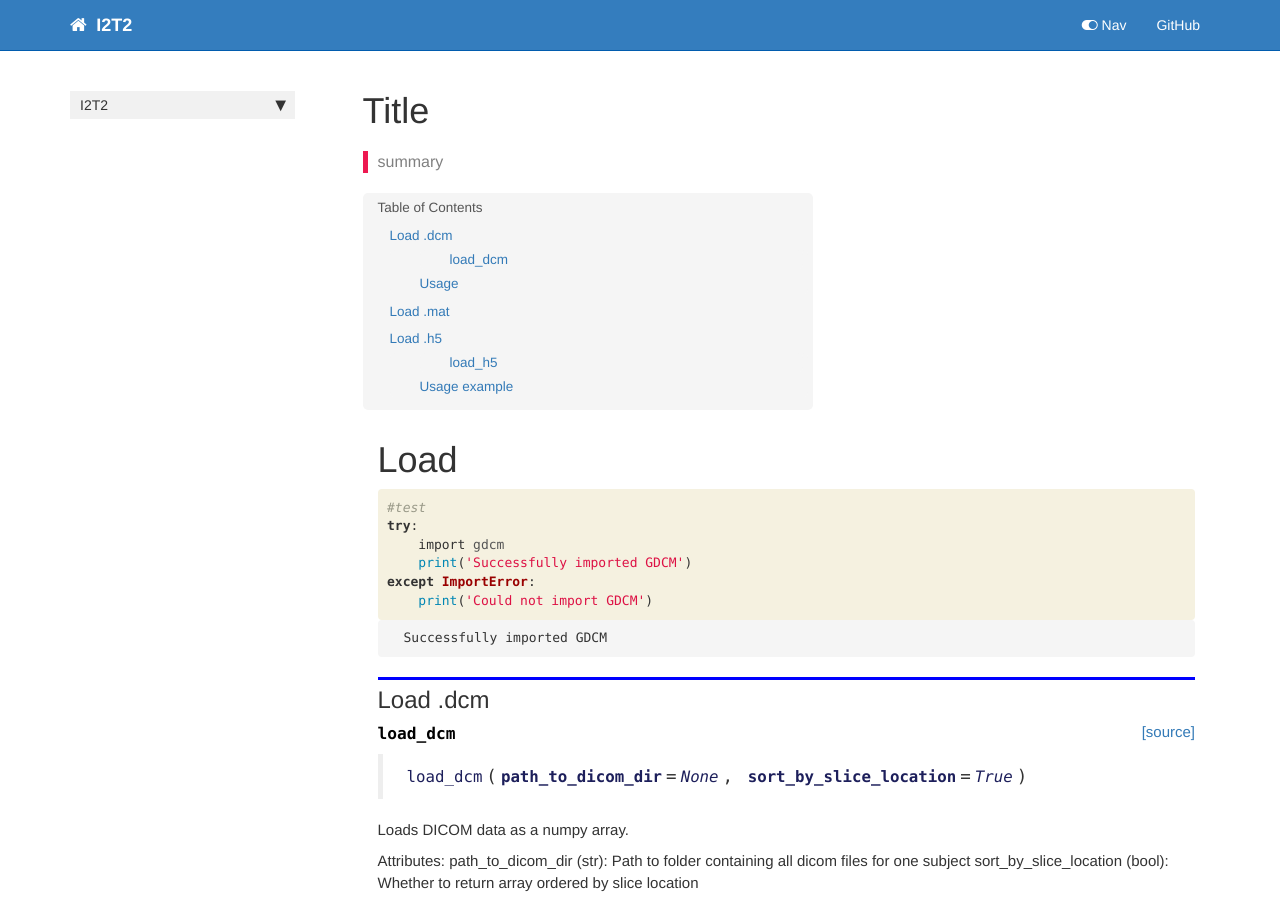
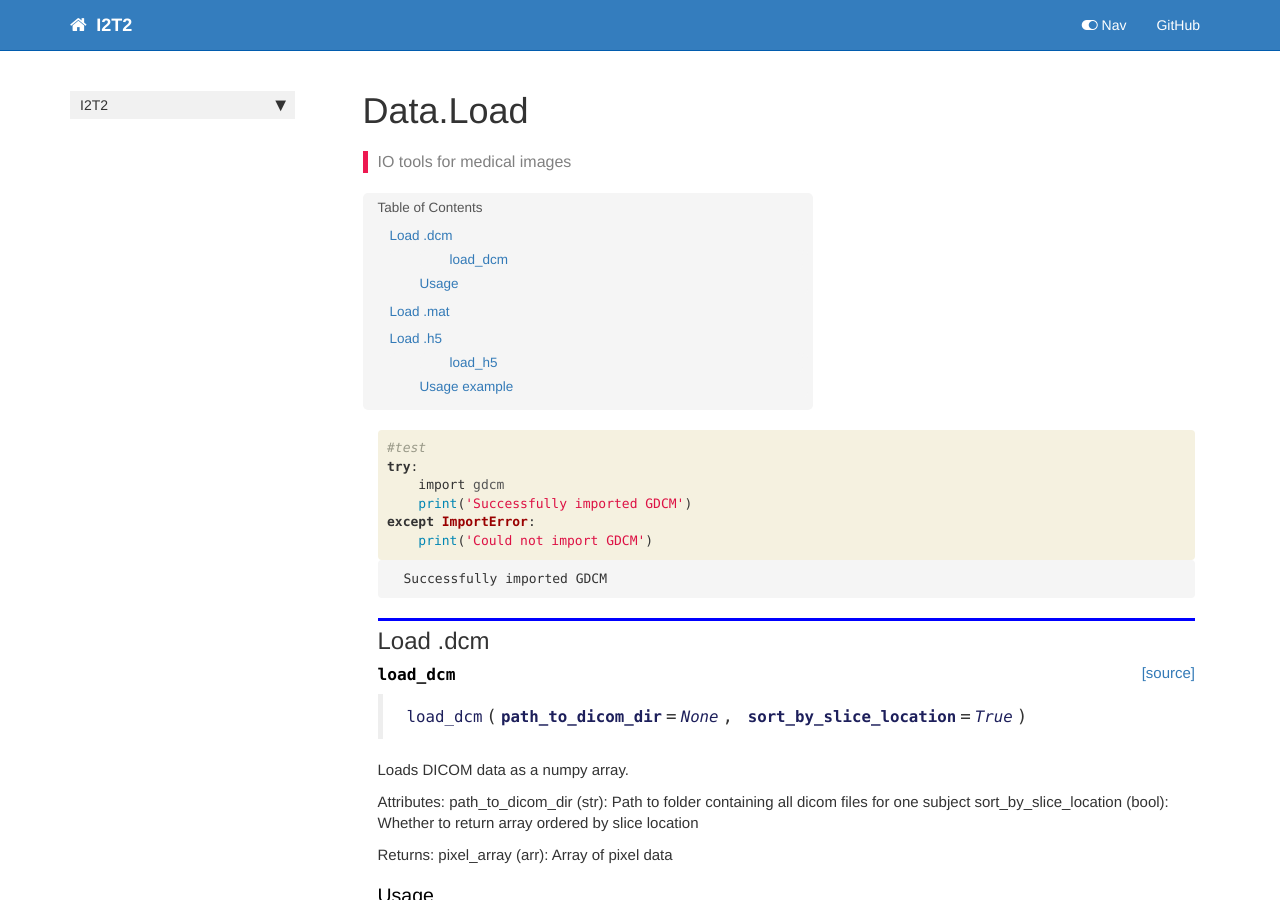
Before and after one commit to UCSF-intelligent-imaging/I2T2, a Jekyll site: the page built from docs/data.load.html, in a window 1280 px wide and 900 px high. Built offline with Jekyll 4.4.1, drawn with Linux system fonts in a browser that asks for light colours; nearby versions of some CDN libraries; comment, search, counter and statistics services are not loaded.

Commit message:
changed data.load name in docs

```diff
--- a/docs/_data/sidebars/home_sidebar.yml
+++ b/docs/_data/sidebars/home_sidebar.yml
@@ -13,7 +13,7 @@ entries:
       title: Data.Manipulate
       url: /data.manipulate
     - output: web,pdf
-      title: Title
+      title: Data.Load
       url: /data.load
     output: web
     title: I2T2
--- a/docs/data.load.html
+++ b/docs/data.load.html
@@ -1,12 +1,12 @@
 ---
 
-title: Title
+title: Data.Load
 
 keywords: fastai
 sidebar: home_sidebar
 
-summary: "summary"
-description: "summary"
+summary: "IO tools for medical images"
+description: "IO tools for medical images"
 ---
 <!--
 
@@ -34,12 +34,6 @@ description: "summary"
 </div>
     {% endraw %}
 
-<div class="cell border-box-sizing text_cell rendered"><div class="inner_cell">
-<div class="text_cell_render border-box-sizing rendered_html">
-<h1 id="Load">Load<a class="anchor-link" href="#Load"> </a></h1>
-</div>
-</div>
-</div>
     {% raw %}
 
 <div class="cell border-box-sizing code_cell rendered">
--- a/docs/sidebar.json
+++ b/docs/sidebar.json
@@ -2,6 +2,6 @@
   "I2T2": {
     "Overview": "/",
     "Data.Manipulate": "/data.manipulate",
-    "Title": "/data.load"
+    "Data.Load": "/data.load"
   }
 }
```
Also changed, not shown: 1 other file.
